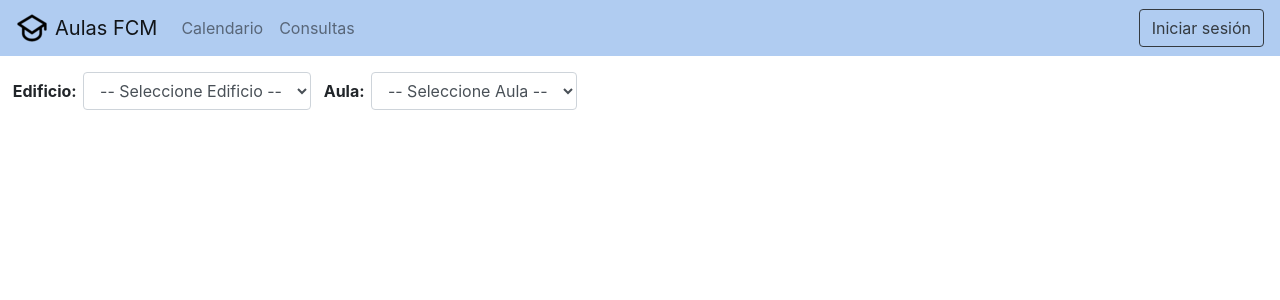
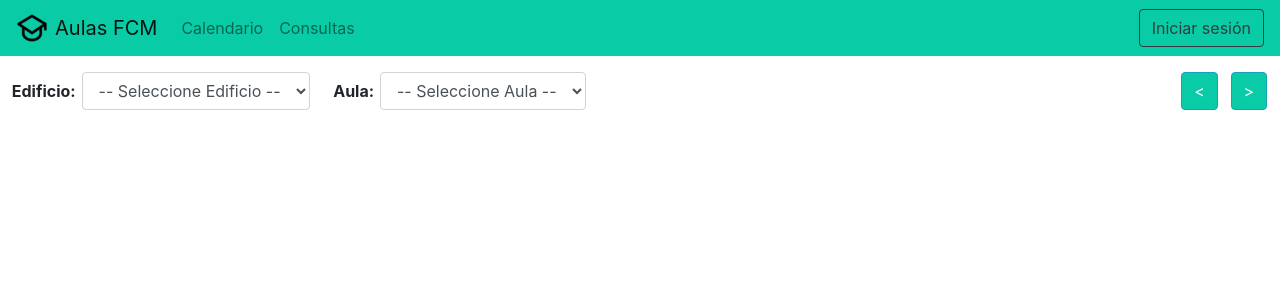
Before and after one commit to AiluOliveras/Aulas-FCM, a Django app: template aulasfcm/templates/calendario.html in a window 1280 px wide. Shown: the top 300 px of the page. Run offline with Django 3.2, Linux system fonts and the light colour scheme; the template is opened without the code that fills it, so the values that code supplies are empty; some libraries are stand-ins or nearby versions.

Commit message:
Agrego botones de mes anterior y siguiente + update colores

```diff
--- a/aulasfcm/templates/calendario.html
+++ b/aulasfcm/templates/calendario.html
@@ -30,9 +30,9 @@
                 width: 200px;
                 height: 120px;
                 padding: 3px 3px 3px 3px;
-                border-bottom-color: #96D4D4;
-                border-right-color: #96D4D4;
-                border-left-color: #96D4D4;
+                border-bottom-color: #96d4b6;
+                border-right-color: #96d4b6;
+                border-left-color: #96d4b6;
             }
 
             .month {
@@ -51,7 +51,28 @@
             } */
 
             a {
-                color: #96D4D4;
+                color: #09cca6;
+            }
+
+            .left {
+            float: left;
+            margin-bottom: 1%;
+            }
+
+            .right {
+            float: right;
+            margin-bottom: 1%;
+            margin-right: 1%;
+            }
+
+            .right-m {
+            float: right;
+            margin-bottom: 1%;
+            margin-right: 1%;
+            }
+
+            .btn-info{
+                background-color: #09cca6;
             }
 
         </style>
@@ -61,11 +82,14 @@
     <body>
         {# JS y jquery bootstrap #}
         {% bootstrap_javascript jquery='full' %}
+        <!-- Botones anterior y próximo mes -->
+        <a class="btn btn-info right-m" href="/calendario?edificio={{edificio.id}}&aula={{aula.id}}&{{next_month}}"> > </a>
+        <a class="btn btn-info right" href="/calendario?edificio={{edificio.id}}&aula={{aula.id}}&{{prev_month}}"> < </a>
 
         <div>
-            <div class="form-inline" style="margin-bottom: 1%;margin-left: 1%;">
+            <div class="form-inline"> <!-- para centrar, agregar: style="margin-bottom: 1%; margin: auto;width: 50%;" -->
                 <!-- DROPDOWN DE EDIFICIOS -->
-                <label for="aula" style="font-weight:bold;margin-right: 0.5%;" class="control-label">Edificio: </label>
+                <label for="aula" style="font-weight:bold;margin-right: 0.5%;margin-left: 1%;" class="control-label">Edificio: </label>
                 <select class="form-control" name="edificio" required onchange="location = this.value;"> <!--  onchange="showDiv('hidd-aula', this)" -->
                     {% if not edificio %}
                         <option hidden selected value> -- Seleccione Edificio -- </option>
@@ -83,7 +107,7 @@
                     {% endif %}
                 </select>
                 <!-- DROPDOWN AULAS -->
-                <label for="aula" style="font-weight:bold;margin-right: 0.5%;margin-left:1%;" class="control-label">Aula: </label>
+                <label for="aula" style="font-weight:bold;margin-right: 0.5%;margin-left:2%;" class="control-label">Aula: </label>
                 <select class="form-control" name="aula" required onchange="location = this.value;"> <!--  onchange="showDiv('hidd-aula', this)" -->
                     {% if not aula %} <!-- opcion elegida: seleccione-->
                         <option hidden selected value> -- Seleccione Aula -- </option>
@@ -91,7 +115,6 @@
                             <option value="/calendario/?edificio={{e.edificio_id}}&aula={{e.id}}" data-value="{{e.id}}">{{e.nombre}}</option>
                         {% endfor %}
                         {% if not edificio %}
-                            <!-- <optgroup style="margin-left:10;color:black">Datos personales</option> -->
                             <optgroup label=". . .">
                         {% endif %}
                     {% else %} <!-- opcion elegida: la anterior-->
--- a/aulasfcm/templates/header.html
+++ b/aulasfcm/templates/header.html
@@ -20,7 +20,7 @@
 
     <body>
         <!-- Barra de navegacion -->
-        <nav class="navbar navbar-expand-sm navbar-light" style="background-color: #b0ccf1;">
+        <nav class="navbar navbar-expand-sm navbar-light" style="background-color: #09cca6;">
             <img src="{% static 'icono-fcm-gorrito-small.png' %}" style="margin-right: 7px;" alt="Logo del sistema aulas">
             <a class="navbar-brand" href="/">Aulas FCM</a>
             <button class="navbar-toggler" type="button" data-bs-toggle="collapse" data-target="#navbarText" aria-controls="navbarText" aria-expanded="false" aria-label="Toggle navigation">
--- a/aulasfcm/utils.py
+++ b/aulasfcm/utils.py
@@ -14,7 +14,7 @@ class Calendar(HTMLCalendar):
         events_per_day = events.filter(start_time__day=day)
         d = ''
         for event in events_per_day:
-            d += f'<li style="list-style-type:none;border-radius: 3px;background: #96D4D4;"> {event.title} </li>'  # Texto del evento en el calendario - color
+            d += f'<li style="list-style-type:none;border-radius: 3px;background: #96d4b6;"> {event.title} </li>'  # Texto del evento en el calendario - color
 
         if day != 0:
             return f"<td style='vertical-align:top;'><span class='date'>{day}</span><ul style='padding: 0px 0px 0px 0px;'> {d} </ul></td>" # Texto del num. de día y eventos
```
Also changed, not shown: aulasfcm/views/calendarView.py (+27 -1 lines).
